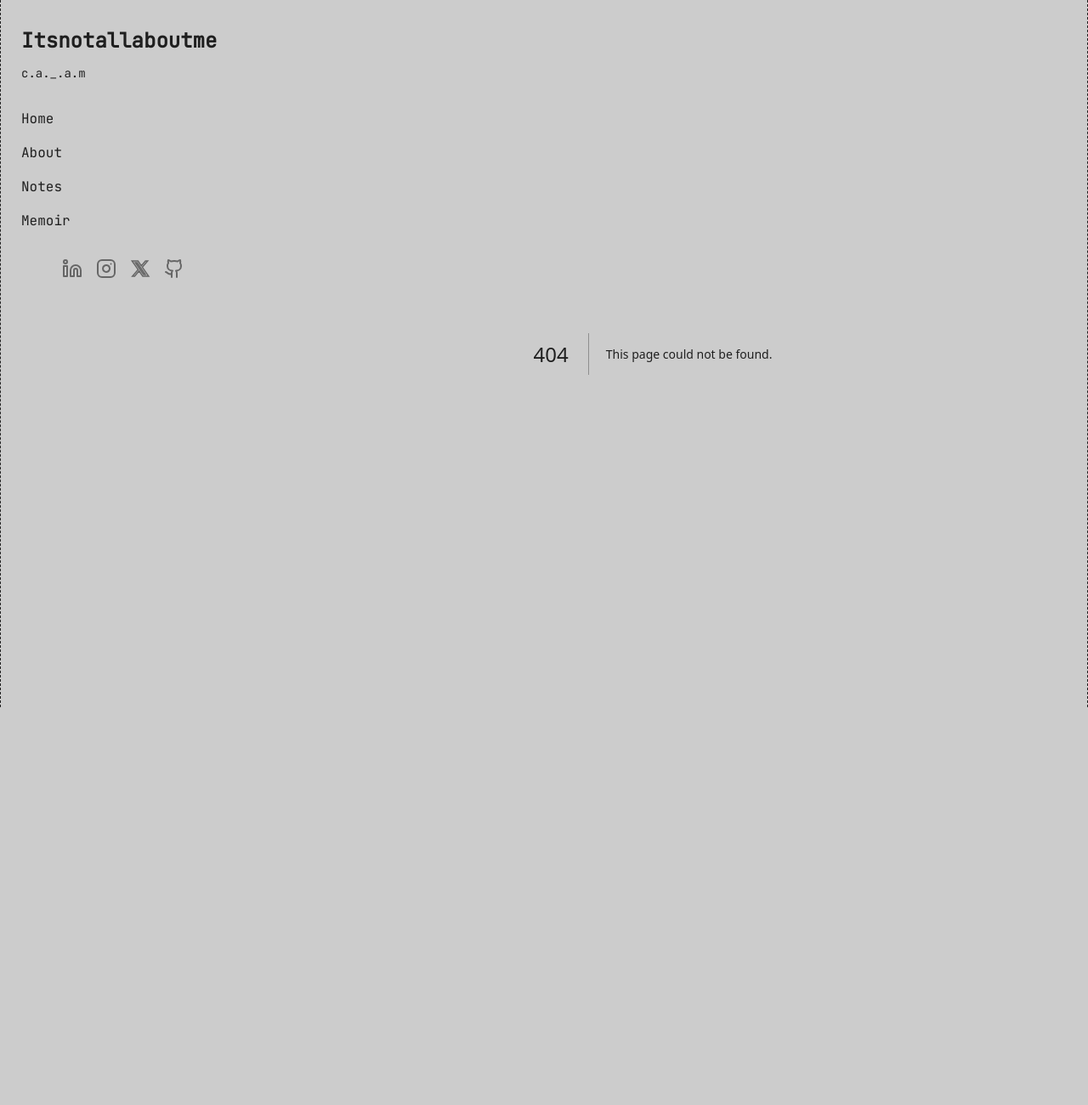
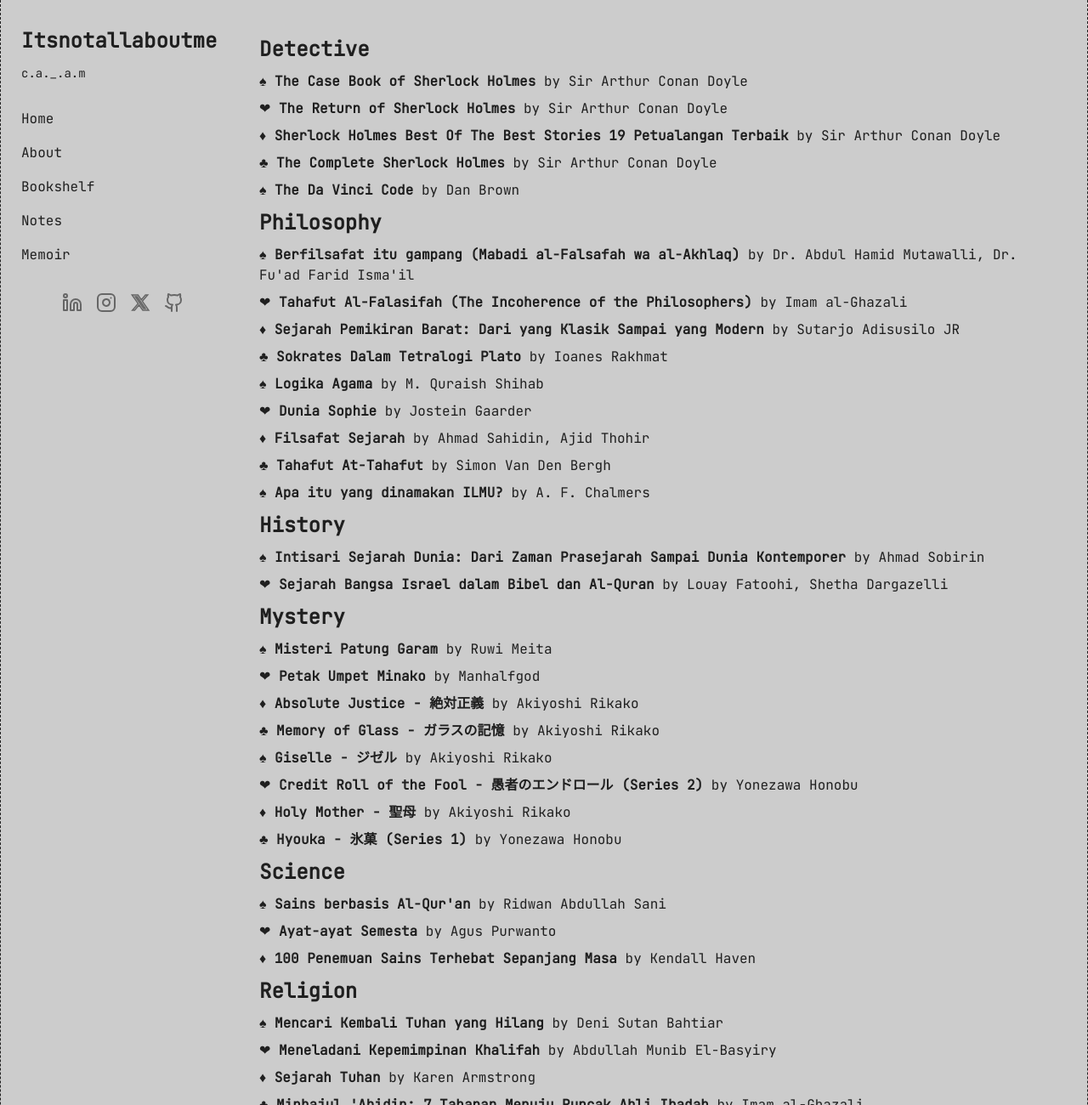
Before and after one commit to CaamVilvactDJavu/itsnotallaboutme, a Next.js app: page /bookshelf in a window 1280 px wide. Before the commit this address had no page. Shown: the top 1300 px of the page at 85% size. Before the commit the page ends 832 px from the top, so only its background shows below. Built offline with nearby package versions, Linux system fonts and the light colour scheme.

Commit message:
update: bookshelf page

```diff
--- /dev/null
+++ b/src/app/bookshelf/page.tsx
@@ -0,0 +1,195 @@
+interface Book {
+  name: string;
+  author: string;
+  genre: string;
+}
+
+interface GroupedBooks {
+  [genre: string]: Book[];
+}
+
+export default function BookshelfPage() {
+  const books: Book[] = [
+    {
+      name: "The Case Book of Sherlock Holmes",
+      author: "Sir Arthur Conan Doyle",
+      genre: "Detective",
+    },
+    {
+      name: "The Return of Sherlock Holmes",
+      author: "Sir Arthur Conan Doyle",
+      genre: "Detective",
+    },
+    {
+      name: "Berfilsafat itu gampang (Mabadi al-Falsafah wa al-Akhlaq)",
+      author: "Dr. Abdul Hamid Mutawalli, Dr. Fu'ad Farid Isma'il",
+      genre: "Philosophy",
+    },
+    {
+      name: "Tahafut Al-Falasifah (The Incoherence of the Philosophers)",
+      author: "Imam al-Ghazali",
+      genre: "Philosophy",
+    },
+    {
+      name: "Sejarah Pemikiran Barat: Dari yang Klasik Sampai yang Modern",
+      author: "Sutarjo Adisusilo JR",
+      genre: "Philosophy",
+    },
+    {
+      name: "Intisari Sejarah Dunia: Dari Zaman Prasejarah Sampai Dunia Kontemporer",
+      author: "Ahmad Sobirin",
+      genre: "History",
+    },
+    { name: "Misteri Patung Garam", author: "Ruwi Meita", genre: "Mystery" },
+    { name: "Petak Umpet Minako", author: "Manhalfgod", genre: "Mystery" },
+    {
+      name: "Sherlock Holmes Best Of The Best Stories 19 Petualangan Terbaik",
+      author: "Sir Arthur Conan Doyle",
+      genre: "Detective",
+    },
+    {
+      name: "Sejarah Bangsa Israel dalam Bibel dan Al-Quran",
+      author: "Louay Fatoohi, Shetha Dargazelli",
+      genre: "History",
+    },
+    {
+      name: "Sains berbasis Al-Qur'an",
+      author: "Ridwan Abdullah Sani",
+      genre: "Science",
+    },
+    {
+      name: "Sokrates Dalam Tetralogi Plato",
+      author: "Ioanes Rakhmat",
+      genre: "Philosophy",
+    },
+    {
+      name: "Mencari Kembali Tuhan yang Hilang",
+      author: "Deni Sutan Bahtiar",
+      genre: "Religion",
+    },
+    {
+      name: "Absolute Justice - 絶対正義",
+      author: "Akiyoshi Rikako",
+      genre: "Mystery",
+    },
+    {
+      name: "Memory of Glass - ガラスの記憶",
+      author: "Akiyoshi Rikako",
+      genre: "Mystery",
+    },
+    {
+      name: "Meneladani Kepemimpinan Khalifah",
+      author: "Abdullah Munib El-Basyiry",
+      genre: "Religion",
+    },
+    { name: "Sejarah Tuhan", author: "Karen Armstrong", genre: "Religion" },
+    { name: "Logika Agama", author: "M. Quraish Shihab", genre: "Philosophy" },
+    { name: "Ayat-ayat Semesta", author: "Agus Purwanto", genre: "Science" },
+    { name: "Giselle - ジゼル", author: "Akiyoshi Rikako", genre: "Mystery" },
+    {
+      name: "Your Name. - 君の名は。",
+      author: "Shinkai Makoto",
+      genre: "Fantasy",
+    },
+    { name: "Dunia Sophie", author: "Jostein Gaarder", genre: "Philosophy" },
+    {
+      name: "Credit Roll of the Fool - 愚者のエンドロール (Series 2)",
+      author: "Yonezawa Honobu",
+      genre: "Mystery",
+    },
+    {
+      name: "Minhajul 'Abidin; 7 Tahapan Menuju Puncak Ahli Ibadah",
+      author: "Imam al-Ghazali",
+      genre: "Religion",
+    },
+    {
+      name: "Misteri Keajaiban Isra' Mi'raj",
+      author: "Abu Majdi Haraki",
+      genre: "Religion",
+    },
+    {
+      name: "Filsafat Sejarah",
+      author: "Ahmad Sahidin, Ajid Thohir",
+      genre: "Philosophy",
+    },
+    {
+      name: "The Complete Sherlock Holmes",
+      author: "Sir Arthur Conan Doyle",
+      genre: "Detective",
+    },
+    {
+      name: "The Choice Dialog Islam-Kristen",
+      author: "Ahmed Deedat",
+      genre: "Religion",
+    },
+    { name: "Holy Mother - 聖母", author: "Akiyoshi Rikako", genre: "Mystery" },
+    {
+      name: "Weathering with You - 天気の子",
+      author: "Shinkai Makoto",
+      genre: "Fantasy",
+    },
+    {
+      name: "Hyouka - 氷菓 (Series 1)",
+      author: "Yonezawa Honobu",
+      genre: "Mystery",
+    },
+    { name: "The Da Vinci Code", author: "Dan Brown", genre: "Detective" },
+    {
+      name: "Harry Potter dan Batu Bertuah",
+      author: "J. K. Rowling",
+      genre: "Fantasy",
+    },
+    {
+      name: "Biografi Angka Nol",
+      author: "Charles Seife",
+      genre: "Non-fiction",
+    },
+    {
+      name: "Tahafut At-Tahafut",
+      author: "Simon Van Den Bergh",
+      genre: "Philosophy",
+    },
+    {
+      name: "Apa itu yang dinamakan ILMU?",
+      author: "A. F. Chalmers",
+      genre: "Philosophy",
+    },
+    {
+      name: "100 Penemuan Sains Terhebat Sepanjang Masa",
+      author: "Kendall Haven",
+      genre: "Science",
+    },
+    { name: "My Brief History", author: "Stephen Hawking", genre: "Biography" },
+  ];
+
+  const symbols = [" ♠ ", " ❤ ", " ♦ ", " ♣ "];
+
+  const groupedBooks: GroupedBooks = books.reduce((acc, book) => {
+    if (!acc[book.genre]) {
+      acc[book.genre] = [];
+    }
+    acc[book.genre].push(book);
+    return acc;
+  }, {} as GroupedBooks);
+
+  return (
+    <main className="mx-auto p-4">
+      {Object.keys(groupedBooks).map((genre) => (
+        <section key={genre}>
+          <h2 className="pt-2">{genre}</h2>
+          <ul className="space-y-2">
+            {groupedBooks[genre].map((book, bookIndex) => (
+              <li key={bookIndex}>
+                {bookIndex % symbols.length === 0 && <span>{symbols[0]}</span>}
+                {bookIndex % symbols.length === 1 && <span>{symbols[1]}</span>}
+                {bookIndex % symbols.length === 2 && <span>{symbols[2]}</span>}
+                {bookIndex % symbols.length === 3 && <span>{symbols[3]}</span>}
+                <strong>{book.name}</strong> by {book.author}
+              </li>
+            ))}
+          </ul>
+        </section>
+      ))}
+    </main>
+  );
+}
--- a/src/app/layout.tsx
+++ b/src/app/layout.tsx
@@ -8,7 +8,7 @@
 export const metadata: Metadata = {
   title: "itsnotallaboutme",
   description: "",
-  icons: "/profile.jpg",
+  icons: "/icon.png",
 };
 
 export default function RootLayout({
@@ -18,6 +18,7 @@
 }>) {
   return (
     <html lang="en">
+      <link rel="icon" href="/icon.png" type="image/png" sizes="32x32" />
       <body
         className={`${jetbrains.className} antialiased ml-auto mr-auto flex flex-col max-w-[80rem] px-4 min-h-screen bg-[#cccccc] text-[#1f1f1f] border-[#1f1f1f] border-dashed border-r border-l selection:bg-[#eae7de]`}
       >
--- a/src/app/navbar.tsx
+++ b/src/app/navbar.tsx
@@ -31,6 +31,14 @@
             className="hover:underline hover:decoration-dashed"
           >
             <span>About</span>
+          </Link>
+        </li>
+        <li>
+          <Link
+            href="/bookshelf"
+            className="hover:underline hover:decoration-dashed"
+          >
+            <span>Bookshelf</span>
           </Link>
         </li>
         <li>
```
Also changed, not shown: public/icon.png (added).
